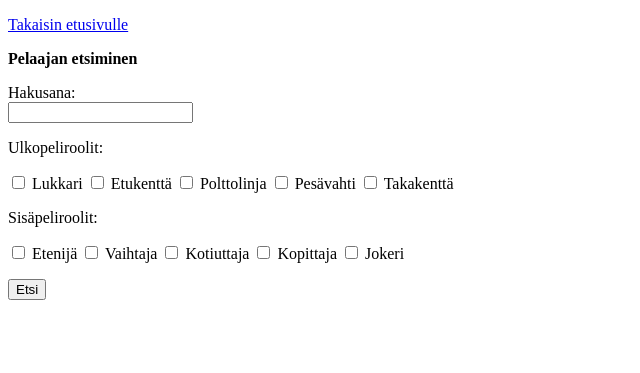
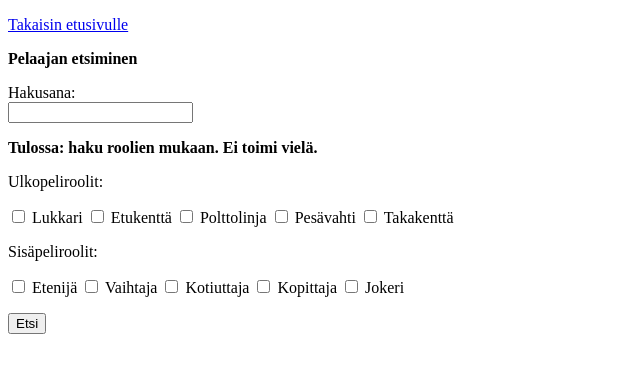
Before and after one commit to tuomoak/pelaajaporssi, a Flask app: page /find_player in a window 1280 px wide. Shown: the top 373 px of the page, without its empty margins (0-640 px from the left). Run offline with Flask 3, Linux system fonts and the light colour scheme; the visitor is signed in with stand-in values (Sample User, id 1).

Commit message:
Add info 'no role search' to search page

```diff
--- a/templates/find_player.html
+++ b/templates/find_player.html
@@ -22,8 +22,9 @@
   <form action="/find_player" method="GET">
     <p>Hakusana: <br />
       <input type="text" name="query" value="{{query}}">
+    </p>
 
-    </p>
+    <p> <b>Tulossa: haku roolien mukaan. Ei toimi vielä. </b></p>
     <p>Ulkopeliroolit:</p>
     <p>
       <input type="checkbox" name="defence_position" value="pitcher|Lukkari"/> Lukkari
```
